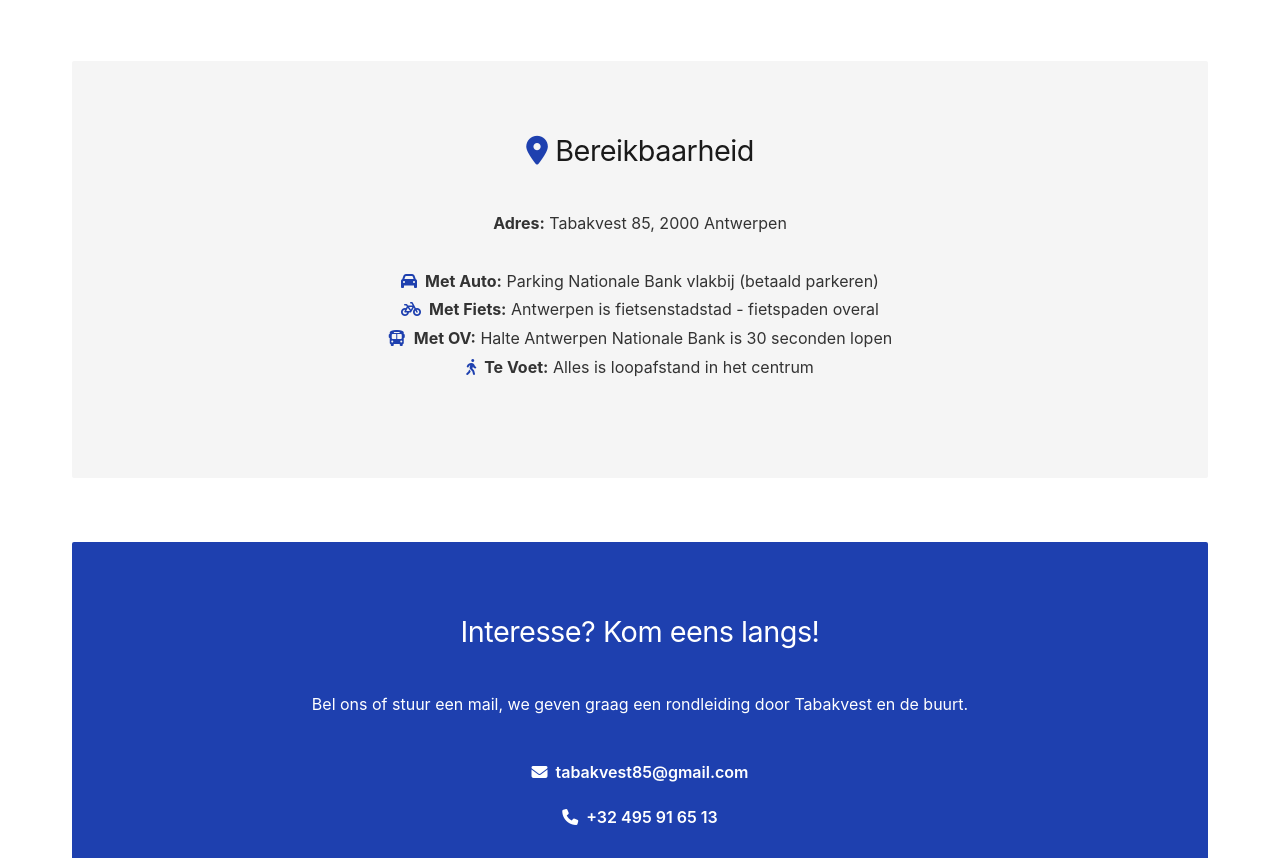
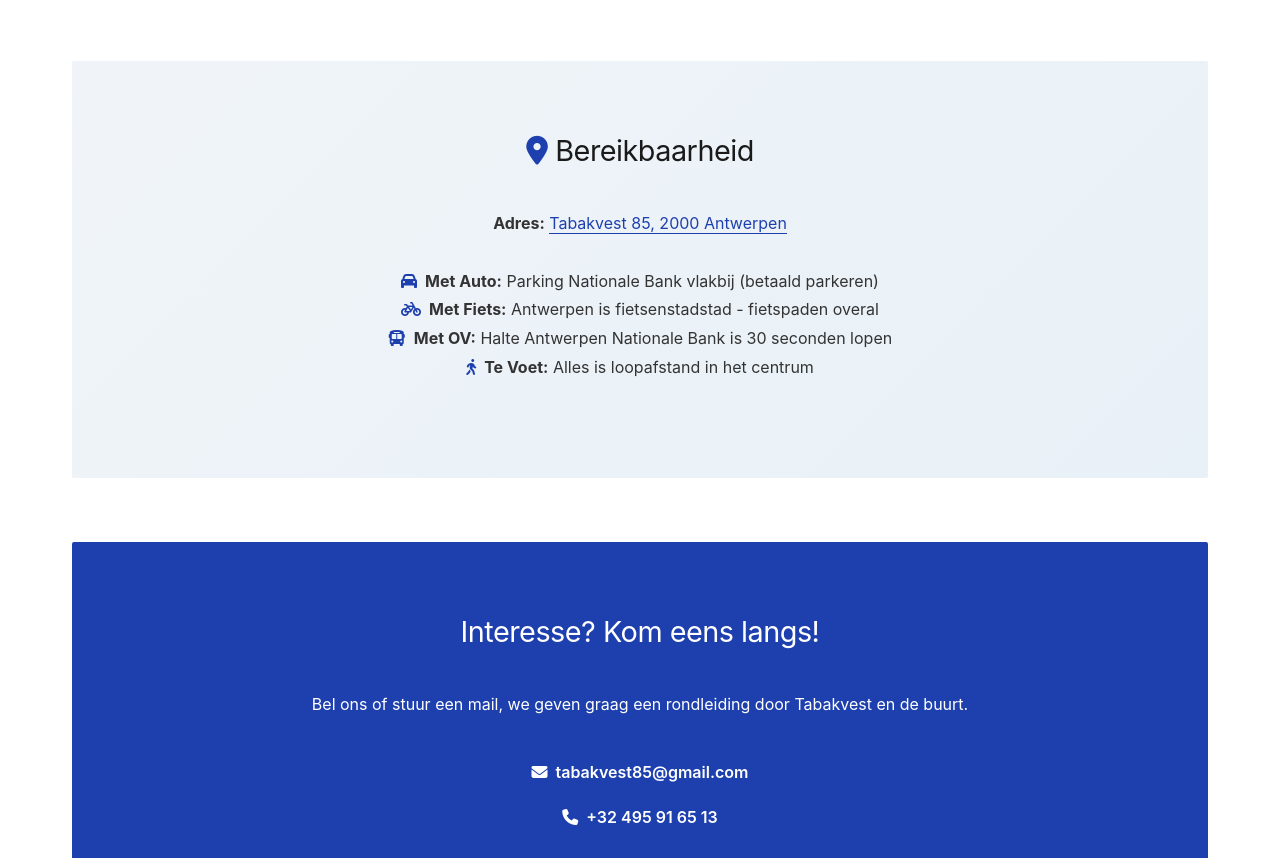
Before and after one commit to dfence/tabakvest85, a plain HTML site: page locatie.html in a window 1280 px wide. Shown: the part 1485-2343 px from the top of the page. Drawn offline with Linux system fonts and the light colour scheme.

Commit message:
Feature: Add Google Maps link to address and map-style background

```diff
--- a/locatie.html
+++ b/locatie.html
@@ -167,16 +167,18 @@
 
 
             <!-- TRANSPORT INFO -->
-            <div class="map-section">
+            <div class="map-section" style="position: relative; background: linear-gradient(135deg, #f0f4f8 0%, #e8f1f7 100%);">
+                <div style="position: relative; z-index: 1;">
                 <h3 style="color: var(--black); margin-bottom: var(--spacing-lg);"><i class="fas fa-location-dot" style="color: var(--accent); margin-right: 0.5rem;\"></i>Bereikbaarheid</h3>
                 <div style="max-width: 600px; margin: 0 auto;">
                     <p style="color: var(--dark-gray); line-height: 1.8; margin-bottom: var(--spacing-lg);">
-                        <strong>Adres:</strong> Tabakvest 85, 2000 Antwerpen<br><br>
+                        <strong>Adres:</strong> <a href="https://www.google.com/maps/search/Tabakvest+85,+2000+Antwerpen" target="_blank" style="color: var(--accent); text-decoration: none; border-bottom: 1px solid var(--accent);">Tabakvest 85, 2000 Antwerpen</a><br><br>
                         <strong><i class="fas fa-car" style="color: var(--accent); margin-right: 0.5rem;"></i>Met Auto:</strong> Parking Nationale Bank vlakbij (betaald parkeren)<br>
                         <strong><i class="fas fa-bicycle" style="color: var(--accent); margin-right: 0.5rem;"></i>Met Fiets:</strong> Antwerpen is fietsenstadstad - fietspaden overal<br>
                         <strong><i class="fas fa-bus" style="color: var(--accent); margin-right: 0.5rem;"></i>Met OV:</strong> Halte Antwerpen Nationale Bank is 30 seconden lopen<br>
                         <strong><i class="fas fa-person-walking" style="color: var(--accent); margin-right: 0.5rem;"></i>Te Voet:</strong> Alles is loopafstand in het centrum
                     </p>
+                </div>
                 </div>
             </div>
 
```
